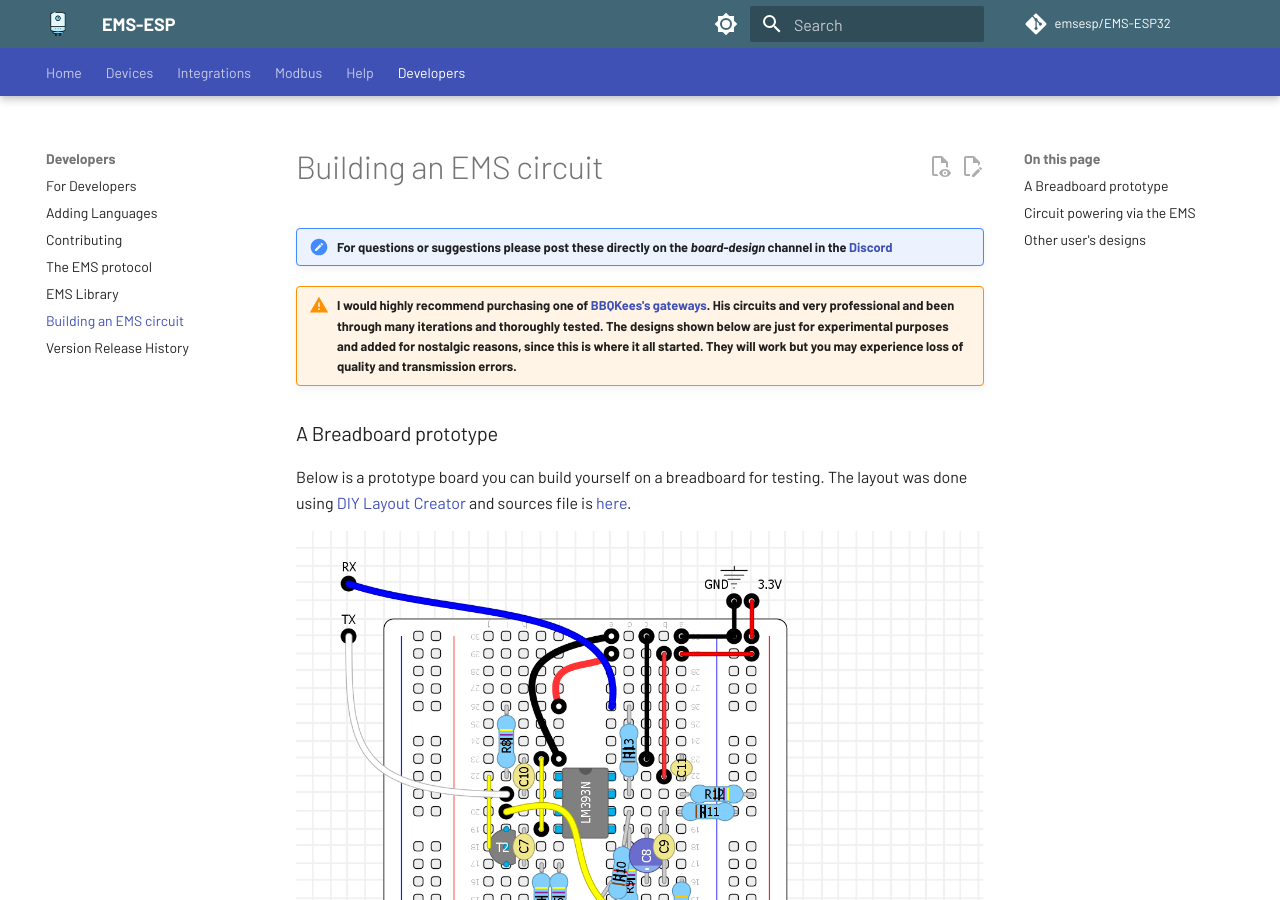
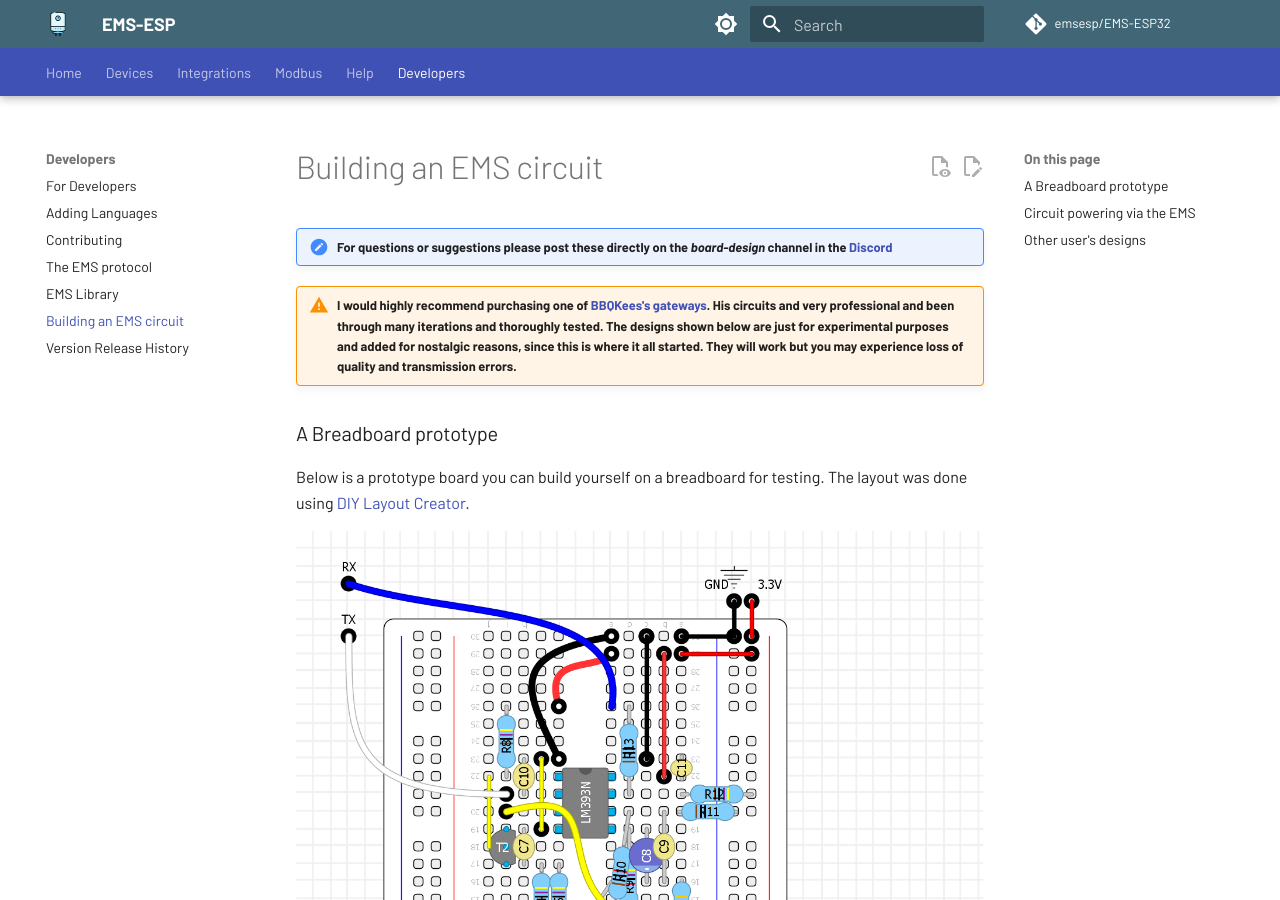
Before and after one commit to emsesp/docs, an MkDocs documentation site: the page built from docs/EMS-Circuit.md, in a window 1280 px wide and 900 px high. Built offline with MkDocs 1.6.1 and Material for MkDocs 9.7.7, drawn with Linux system fonts in a browser that asks for light colours; comment, search, counter and statistics services are not loaded.

Commit message:
remove reference to old ems_full.diy file

```diff
--- a/docs/EMS-Circuit.md
+++ b/docs/EMS-Circuit.md
@@ -4,7 +4,7 @@
 
 ### A Breadboard prototype
 
-Below is a prototype board you can build yourself on a breadboard for testing. The layout was done using [DIY Layout Creator](https://github.com/bancika/diy-layout-creator) and sources file is [here](_media/schematics/ems_full.diy).
+Below is a prototype board you can build yourself on a breadboard for testing. The layout was done using [DIY Layout Creator](https://github.com/bancika/diy-layout-creator).
 
 ![Breadboard Circuit](_media/schematics/breadboard.png)
 
```
